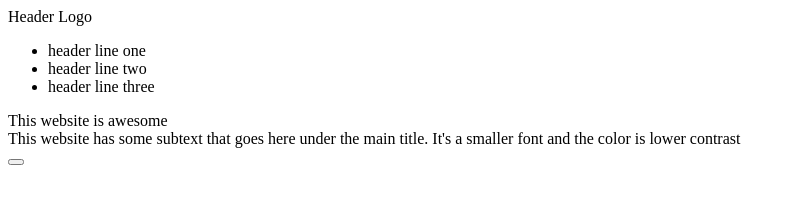
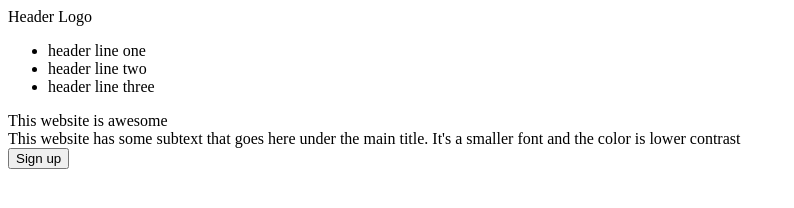
Before and after one commit to hpham474/odin-landing-page, a plain HTML site: page index.html in a window 1280 px wide. Shown: the whole page, without its empty margins (0-794 px from the left). Drawn offline with Linux system fonts and the light colour scheme.

Commit message:
Add sign up button to description

```diff
--- a/index.html
+++ b/index.html
@@ -26,7 +26,7 @@
                 <div class="description-text">
                     This website has some subtext that goes here under the main title. It's a smaller font and the color is lower contrast
                 </div>
-                <button class="Sign up">
+                <button class="Sign up">Sign up</button>
             </div>
         </div>
     </body>
```
